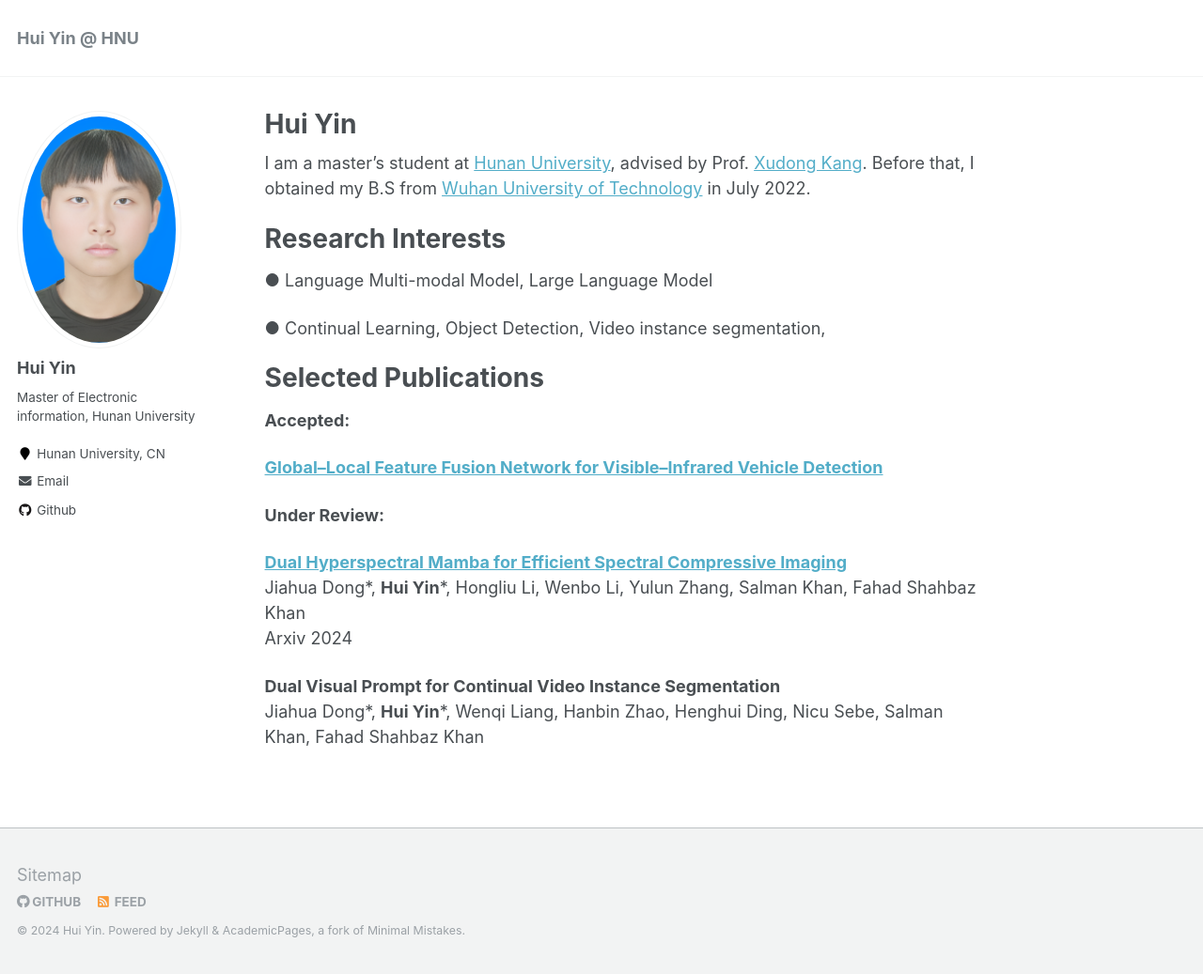
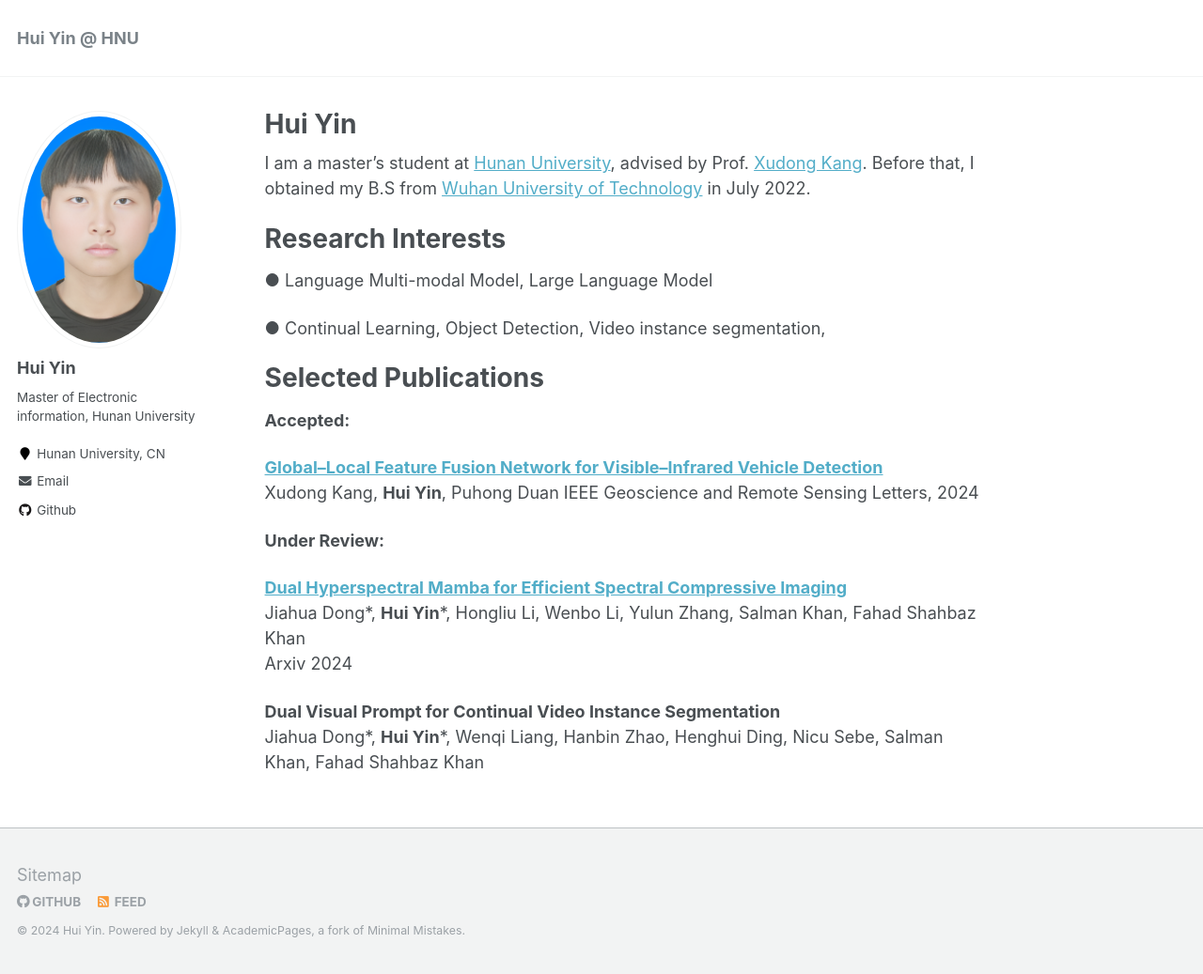
Before and after one commit to yinhui6/homepage, a Jekyll site: the page built from _pages/about.md, in a window 1280 px wide and 1037 px high. Shown: the whole window at 94% size. Built offline with Jekyll 4.4.1, drawn with Linux system fonts in a browser that asks for light colours.

Commit message:
Update about.md

```diff
--- a/_pages/about.md
+++ b/_pages/about.md
@@ -26,7 +26,8 @@ Selected Publications
 **Accepted:**
 
 [**Global–Local Feature Fusion Network for Visible–Infrared Vehicle Detection**](https://ieeexplore.ieee.org/abstract/document/10476333)
-
+Xudong Kang, **Hui Yin**, Puhong Duan
+IEEE Geoscience and Remote Sensing Letters, 2024
 
 **Under Review:**
 
```
